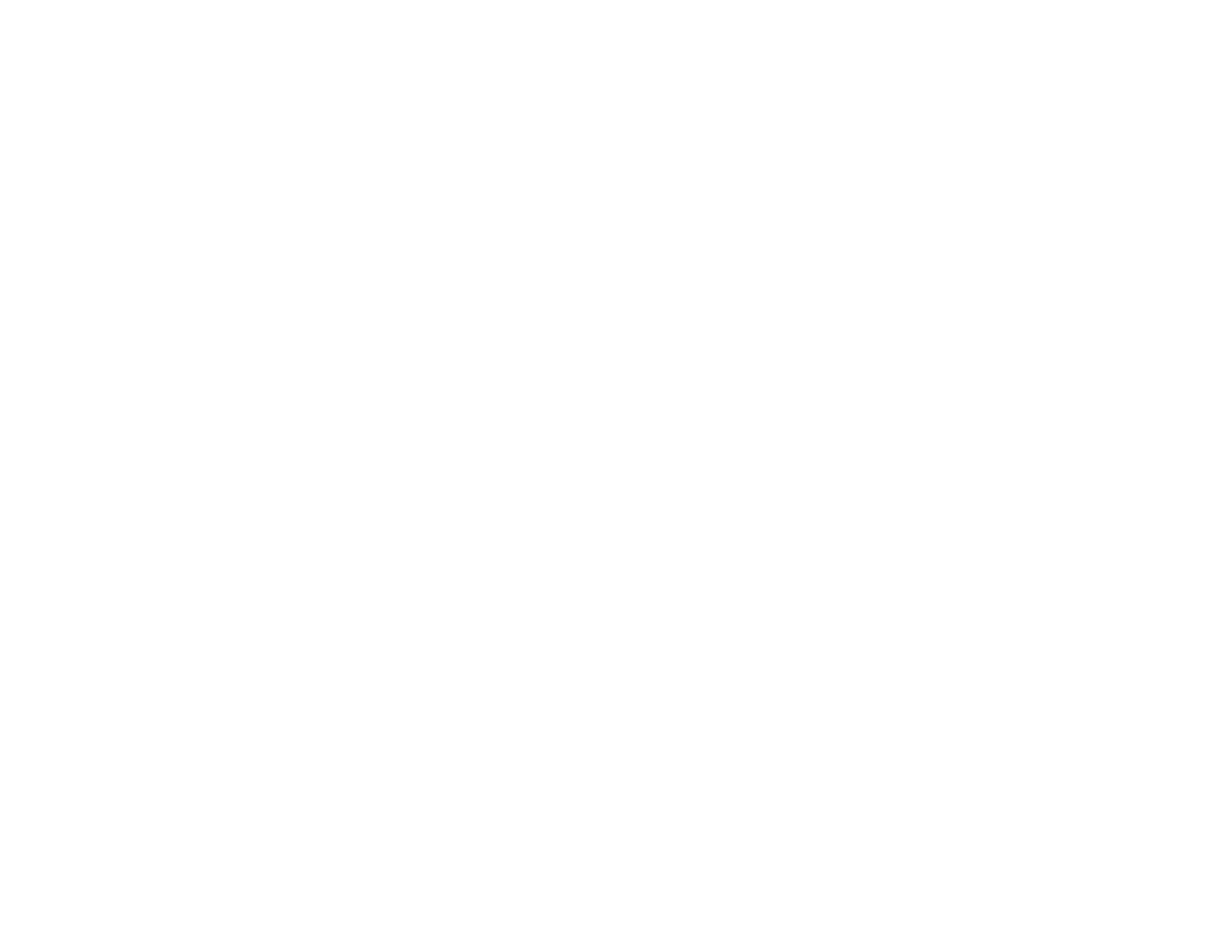
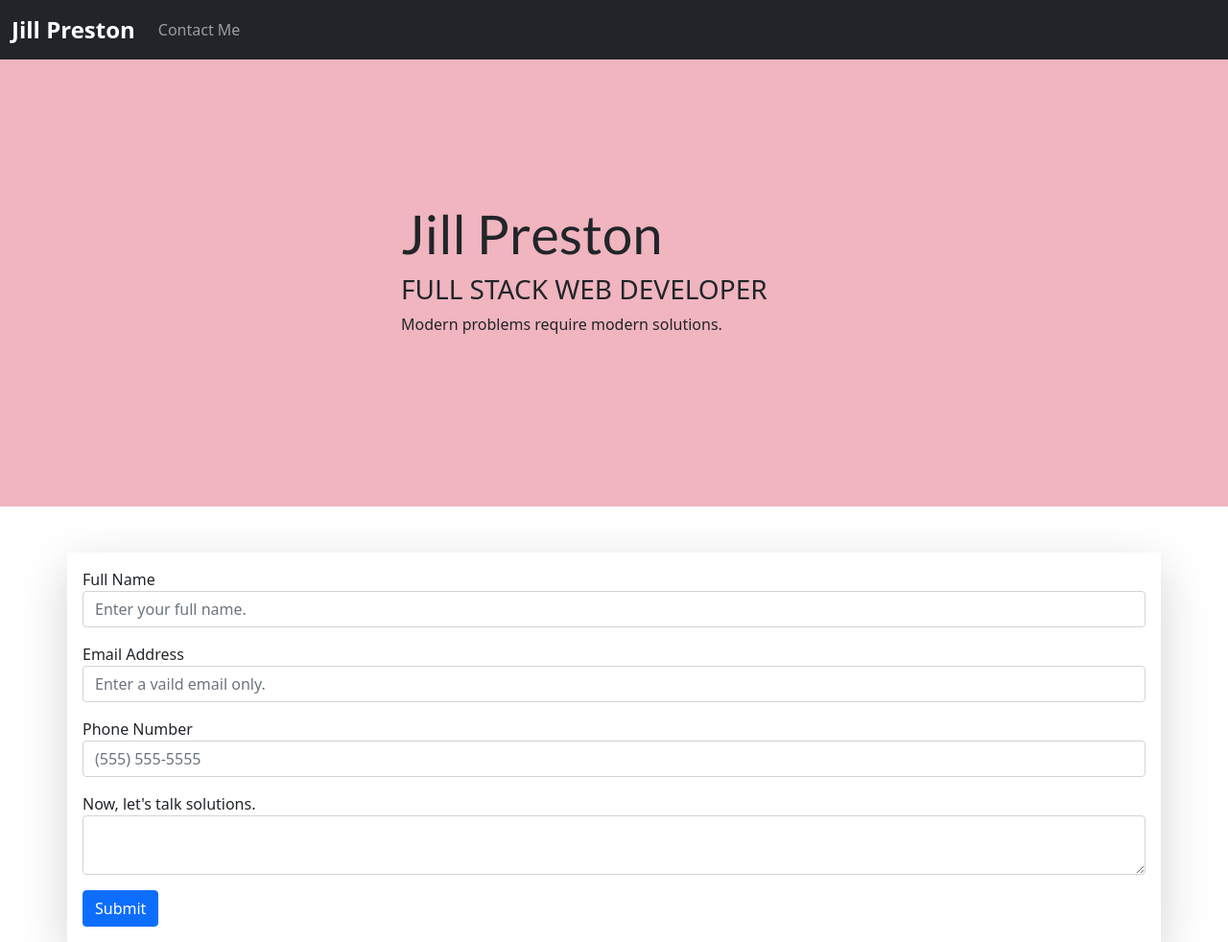
Before and after one commit to WILLIAMTHEWEST1/Jill, a plain HTML site: page contact.html in a window 1280 px wide. Shown: the whole page at 96% size. Before the commit the page ends 800 px from the top, so only its background shows below. Drawn offline with nearby package versions, Linux system fonts and the light colour scheme.

Commit message:
colored contact page

```diff
--- a/contact.html
+++ b/contact.html
@@ -0,0 +1,92 @@
+<!doctype html>
+<html lang="en">
+
+<head>
+    <title>PageTitle</title>
+    <!-- Required meta tags -->
+    <meta charset="utf-8">
+    <meta name="viewport" content="width=device-width, initial-scale=1, shrink-to-fit=no">
+
+    <!-- Bootstrap CSS -->
+    <link href="https://cdn.jsdelivr.net/npm/bootstrap@5.1.0/dist/css/bootstrap.min.css" rel="stylesheet"
+        integrity="sha384-KyZXEAg3QhqLMpG8r+8fhAXLRk2vvoC2f3B09zVXn8CA5QIVfZOJ3BCsw2P0p/We" crossorigin="anonymous">
+
+    <!--Fonts-->
+    <link rel="preconnect" href="https://fonts.googleapis.com">
+    <link rel="preconnect" href="https://fonts.gstatic.com" crossorigin>
+    <link href="https://fonts.googleapis.com/css2?family=Lato&display=swap" rel="stylesheet">
+
+    <!-- style sheet -->
+    <link rel="stylesheet" href="css/hoverCard.css">
+    <link rel="stylesheet" href="css/stylesheet.css">
+
+</head>
+
+<body class="d-flex flex-column h-100">
+    <!--Nav Bar-->
+    <nav class="navbar navbar-expand-md navbar-dark fixed-top bg-dark">
+        <div class="container-fluid">
+            <a class="navbar-brand" href="index.html"> <span class="fs-4 fw-bolder">Jill Preston</span></a>
+            <button class="navbar-toggler" type="button" data-bs-toggle="collapse" data-bs-target="#navbarCollapse"
+                aria-controls="navbarCollapse" aria-expanded="false" aria-label="Toggle navigation">
+                <span class="navbar-toggler-icon"></span>
+            </button>
+            <div class="collapse navbar-collapse" id="navbarCollapse">
+                <ul class="navbar-nav me-auto mb-2 mb-md-0">
+                    <li class="nav-item">
+                        <a class="nav-link" href="contact.html">Contact Me</a>
+                    </li>
+                </ul>
+            </div>
+        </div>
+    </nav>
+    <!--Main Content Area-->
+    <main class="flex-shrink-0 mt-5">
+        <!--This is the Top row content -->
+        <header class="header container-fluid d-flex flex-column justify-content-center p-2">
+            <div class="row justify-content-center offset-0 offset-md-2 offset-lg-3 offset-xl-1 offset-xxl-0">
+                <div class="col-12 col-md-8 col-xl-6">
+                    <h1 class="display-4 title">
+                        <span class="fw-bolder">Jill</span>&nbsp;Preston
+                    </h1>
+                    <h3 class="text-uppercase">Full Stack Web Developer</h3>
+                    <p>
+                        Modern problems require modern solutions.
+                    </p>
+                </div>
+            </div>
+        </header>
+        <!--Contact Form-->
+        <section id="contactform">
+            <div class="container mt-5 shadow-lg p-3">
+                <form>
+                    <div class="mb-3">
+                        <label for="fullName">Full Name</label>
+                        <input type="text" class="form-control" id="fullName" placeholder="Enter your full name."
+                            required>
+                    </div>
+                    <div class="mb-3">
+                        <label for="emailaddress">Email Address</label>
+                        <input type="email" class="form-control" id="emailaddress"
+                            placeholder="Enter a vaild email only." required>
+                    </div>
+                    <div class="mb-3">
+                        <label for="phone">Phone Number</label>
+                        <input type="tel" class="form-control" id="phone" placeholder="(555) 555-5555" required>
+                    </div>
+                    <div class="mb-3">
+                        <label for="message">Now, let's talk solutions.</label>
+                        <textarea class="form-control" id="message" row="3" required></textarea>
+                    </div>
+                    <button type="submit" class="btn btn-primary">Submit</button>
+                </form>
+            </div>
+        </section>
+    </main>
+    <!-- Bootstrap JS -->
+    <script src="https://cdn.jsdelivr.net/npm/bootstrap@5.1.0/dist/js/bootstrap.bundle.min.js"
+        integrity="sha384-U1DAWAznBHeqEIlVSCgzq+c9gqGAJn5c/t99JyeKa9xxaYpSvHU5awsuZVVFIhvj" crossorigin="anonymous">
+    </script>
+</body>
+
+</html>
--- a/css/stylesheet.css
+++ b/css/stylesheet.css
@@ -1,7 +1,23 @@
+:root {
+    --jp-primaryColor: rgb(245, 170, 193);
+    --jp-primaryColor: rgb(168, 99, 120);
+    --formFocusColor: var(--jp-secondarycolor);
+    --formfocusShadowColor: rgba(255, 100, 172, 0.5);
+}
+
+
 main>.container {
     padding: 60px 15px 0;
     margin-bottom: 5rem;
 }
+
+
+.form-control:focus{
+    border-color: var(--formFocusColor);
+    box-shadow: 0 0 0 .25rem var(--formfocusShadowColor);
+
+}
+
 
 .sticky-nav {
     position: fixed;
@@ -34,6 +50,7 @@ main>.container {
 @media only screen and (min-width: 992px) {
     .header {
         background-image: url(/img/JillPrestonLarge.png);
+        min-height: 480px;
     }
 }
     /* smaller image for small screens */
```
Also changed, not shown: index.html (+1 -7 lines).
